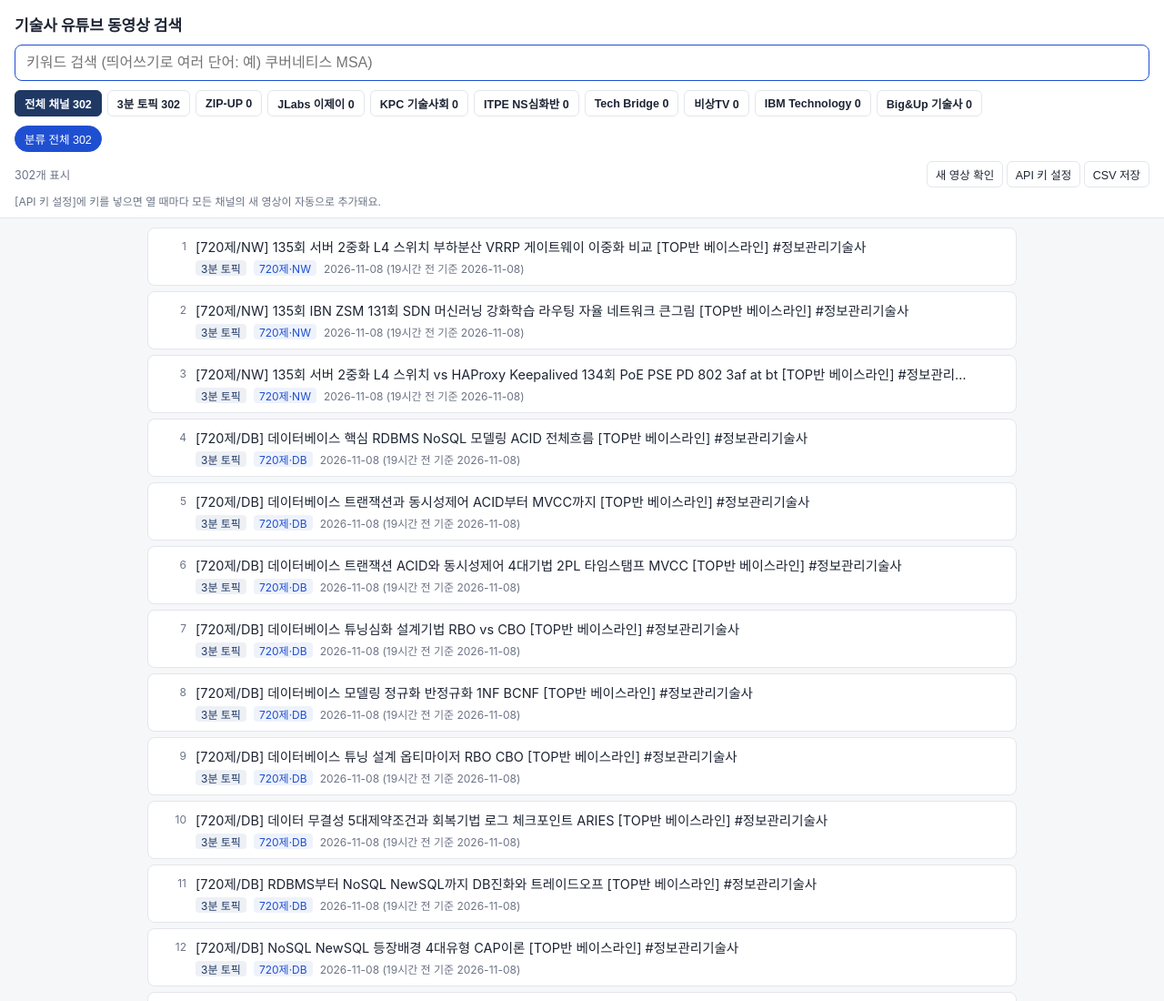
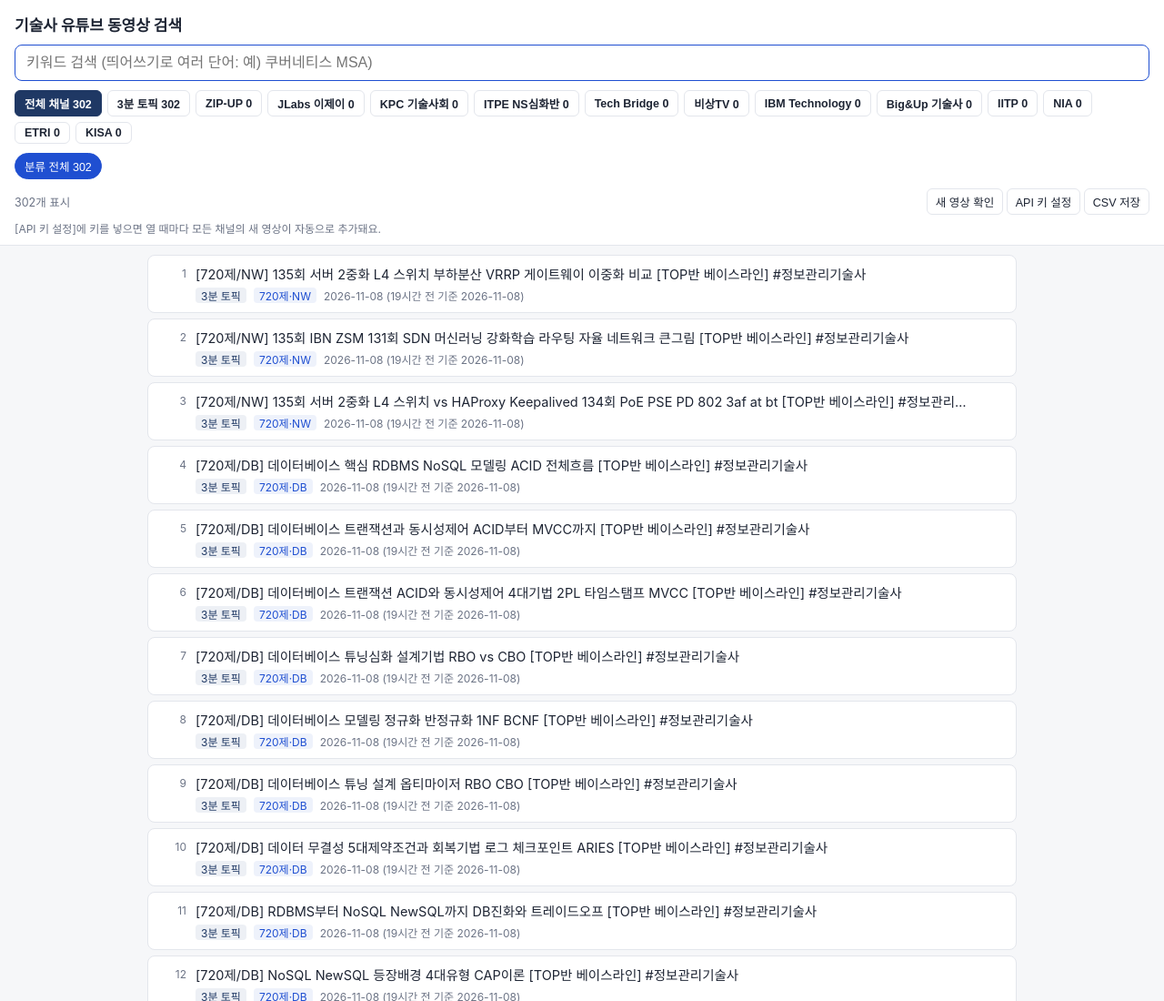
Before and after one commit to prePEIT/itpe3minutes, a plain HTML site: page index.html in a window 1280 px wide. Shown: the top 1100 px of the page at 91% size. Drawn offline with Linux system fonts and the light colour scheme.

Commit message:
Add files via upload

```diff
--- a/index.html
+++ b/index.html
@@ -50,7 +50,11 @@ const CH=[
  {k:'techbridge',h:'@TechBridge-KR',short:'Tech Bridge',pid:'UU895rbZX2iXLTDfji7W4PfA',data:[]},
  {k:'bisang',h:'@bisanglab',short:'비상TV',pid:'UU3m8RM6VKSeGXWHIXCuQt2A',data:[]},
  {k:'ibm',h:'@IBMTechnology',short:'IBM Technology',pid:'UUKWaEZ-_VweaEx1j62do_vQ',data:[]},
- {k:'bigup',h:'@BigUpIT기술사Study',short:'Big&Up 기술사',pid:'UU8I47ymUD5rahXuZmZ0NxuQ',data:[]}
+ {k:'bigup',h:'@BigUpIT기술사Study',short:'Big&Up 기술사',pid:'UU8I47ymUD5rahXuZmZ0NxuQ',data:[]},
+ {k:'iitp',h:'@iitp_ict',short:'IITP',pid:'UUGUKNSSKNFMRUSIhrkS6HzQ',data:[]},
+ {k:'nia',h:'@nia1635',short:'NIA',pid:'UUoezsjw8NsN8BFsEE7fWyUw',data:[]},
+ {k:'etri',h:'@etri9401',short:'ETRI',pid:'UUkUOpd1eE5elWKukIKYL-9w',data:[]},
+ {k:'kisa',h:'@KISA118',short:'KISA',pid:'UUUpBiTnx3Cb19Fxzd3zW-Gg',data:[]}
 ];
 const LS={get:k=>{try{return localStorage.getItem(k)}catch(e){return null}},set:(k,v)=>{try{localStorage.setItem(k,v)}catch(e){}},del:k=>{try{localStorage.removeItem(k)}catch(e){}}};
 // 저장된 목록 불러오기 (예전 버전 저장분도 이어받음)
@@ -63,6 +67,7 @@ function cat(t,k){
  if(k==='itpe'){const m=t.match(/^\[([^\]]+)\]/);if(!m)return'기타';const c=m[1];
   if(/^720제\//.test(c))return'720제·'+c.split('/')[1];if(/^\d+회/.test(c))return c.match(/^\d+회/)[0]+' 기출';if(/^TOP반/.test(c))return c.includes('명답')?'TOP반 명답특강':'TOP반 강의';return c}
  if(k==='zipup'){const m=t.match(/^([A-Z]{2,5})-\d+/);if(m)return m[1]+' 계열강의';if(/\[계열 강의\]/.test(t))return'계열강의';if(/\d+회/.test(t)&&/기출/.test(t))return'기출';if(/정리|핵심/.test(t))return'개념 정리';return'기타'}
+ if(['iitp','nia','etri','kisa'].includes(k)){if(/양자|quantum/i.test(t))return'양자';if(/보안|해킹|랜섬|피싱|스미싱|개인정보|침해|사이버|제로\s*트러스트|ISMS|인증/i.test(t))return'보안·개인정보';if(/\bAI\b|인공지능|생성형|LLM|에이전트|AGI|딥러닝|머신러닝|GPT/i.test(t))return'AI';if(/데이터|빅데이터|마이데이터/.test(t))return'데이터';if(/6G|5G|네트워크|통신|위성|전파|반도체|칩|클라우드|디지털\s*트윈|메타버스|로봇|자율주행|모빌리티/i.test(t))return'네트워크·인프라·신기술';if(/디지털\s*정부|공공|정책|전략|법|제도|가이드|R&D|사업\s*설명회|공모|지원사업/i.test(t))return'정책·사업';if(/세미나|포럼|컨퍼런스|콘퍼런스|웨비나|토크|강연|행사|박람회|시상/i.test(t))return'행사·세미나';if(/#shorts|쇼츠/i.test(t))return'쇼츠';return'기타'}
  if(k==='ibm'){if(/quantum/i.test(t))return'Quantum';if(/secur|cyber|hack|phish|zero trust|identity|ransom/i.test(t))return'Security';if(/\bAI\b|LLM|agent|RAG|model|GPT|machine learning|neural|prompt|MCP/i.test(t))return'AI';if(/cloud|kubernetes|container|hybrid|devops|serverless/i.test(t))return'Cloud';if(/data|database|SQL|lakehouse|analytics/i.test(t))return'Data';if(/network|5G|edge/i.test(t))return'Network';return'기타'}
  const b=(t.match(/^\[([^\]]+)\]/)||[])[1]||'';
  if(k==='kpc'&&b){const m=b.match(/^(\d+회)\s*(합숙|모의고사|기출|특강|설명회)?/);if(m)return m[1]+(m[2]?' '+m[2]:'');return b}
```
